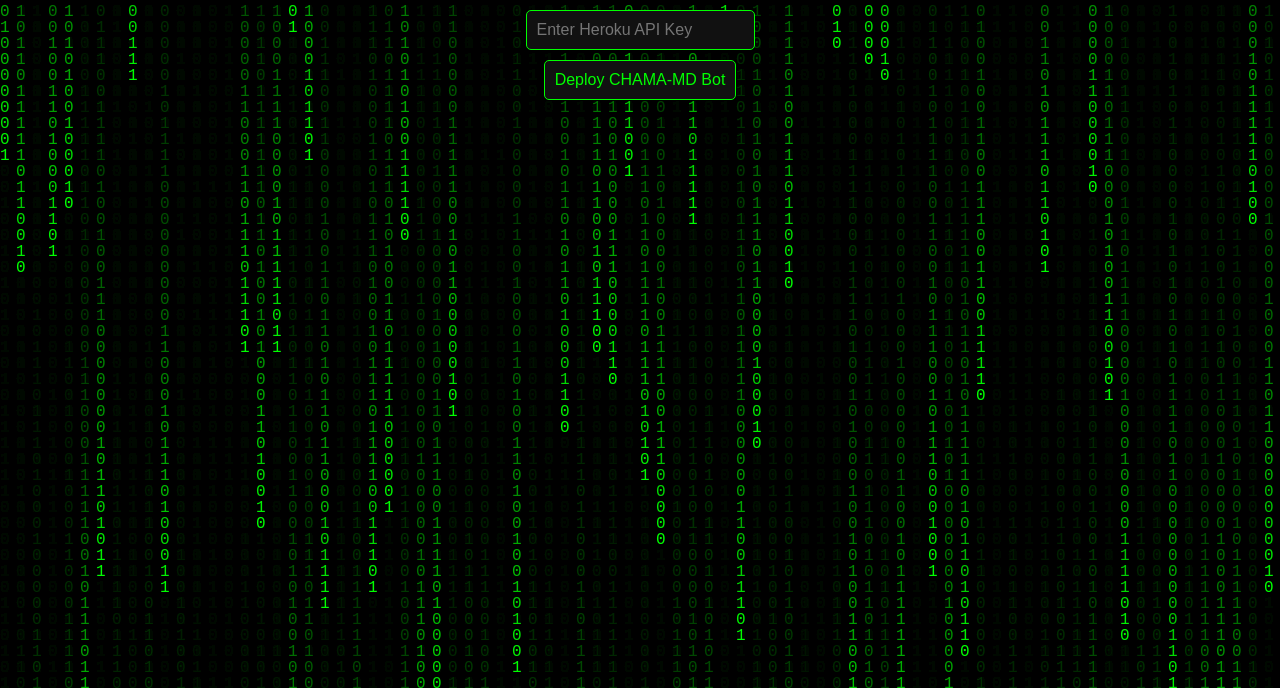
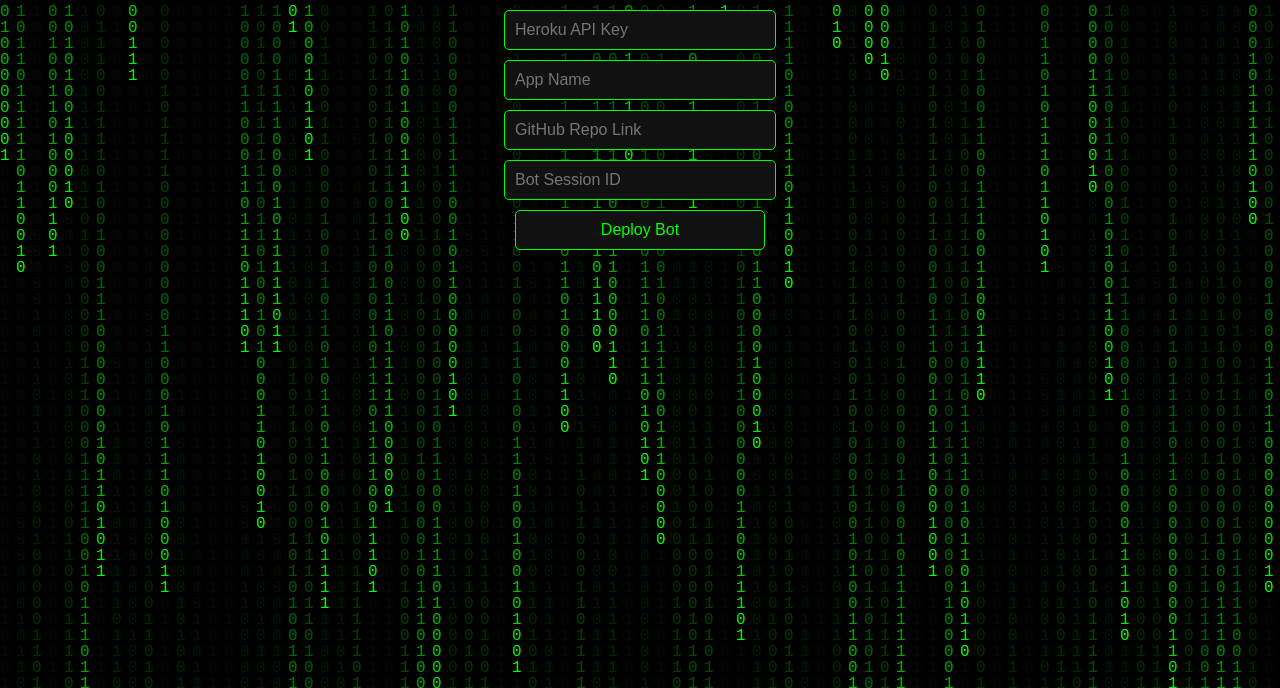
Before and after one commit to Chamijd/Hahajajaj, a plain HTML site: page index.html in a window 1280 px wide. Shown: the part 112-800 px from the top of the page. Drawn offline with Linux system fonts and the light colour scheme.

Commit message:
Update index.html

```diff
--- a/index.html
+++ b/index.html
@@ -32,6 +32,7 @@
       border: 1px solid #0f0;
       border-radius: 5px;
       outline: none;
+      width: 250px;
     }
     button:hover {
       background: #0f0;
@@ -44,8 +45,11 @@
   <canvas id="matrix"></canvas>
   <div class="container">
     <h1>🚀 Heroku Bot Deployer</h1>
-    <input type="text" id="apiKey" placeholder="Enter Heroku API Key"><br>
-    <button onclick="deploy()">Deploy CHAMA-MD Bot</button>
+    <input type="text" id="apiKey" placeholder="Heroku API Key"><br>
+    <input type="text" id="appName" placeholder="App Name"><br>
+    <input type="text" id="repoLink" placeholder="GitHub Repo Link"><br>
+    <input type="text" id="sessionId" placeholder="Bot Session ID"><br>
+    <button onclick="deploy()">Deploy Bot</button>
     <p id="status"></p>
   </div>
 
@@ -83,11 +87,14 @@
 
     // Deploy function
     async function deploy() {
-      const key = document.getElementById("apiKey").value.trim();
+      const apiKey = document.getElementById("apiKey").value.trim();
+      const appName = document.getElementById("appName").value.trim();
+      const repoLink = document.getElementById("repoLink").value.trim();
+      const sessionId = document.getElementById("sessionId").value.trim();
       const status = document.getElementById("status");
 
-      if (!key) {
-        status.innerText = "⚠️ Please enter Heroku API Key";
+      if (!apiKey || !appName || !repoLink || !sessionId) {
+        status.innerText = "⚠️ Please fill all fields";
         return;
       }
 
@@ -99,12 +106,15 @@
           headers: {
             "Accept": "application/vnd.heroku+json; version=3",
             "Content-Type": "application/json",
-            "Authorization": `Bearer ${key}`
+            "Authorization": `Bearer ${apiKey}`
           },
           body: JSON.stringify({
-            "app": { "name": null },
-            "source_blob": {
-              "url": "https://github.com/CHMA2009/-CHAMA-MD/archive/refs/heads/main.zip"
+            app: { name: appName },
+            source_blob: { url: repoLink + "/archive/refs/heads/main.zip" },
+            overrides: {
+              env: {
+                SESSION_ID: sessionId
+              }
             }
           })
         });
@@ -112,9 +122,9 @@
         const data = await res.json();
 
         if (data.id) {
-          status.innerHTML = `✅ Deploy successful!<br>App ID: ${data.app.id}<br><a href="https://dashboard.heroku.com/apps/${data.app.name}" target="_blank">Open App</a>`;
+          status.innerHTML = `✅ Deploy successful!<br>App: ${data.app.name}<br><a href="https://${data.app.name}.herokuapp.com" target="_blank">Open App</a>`;
         } else {
-          status.innerText = "❌ Deploy failed. Check your API key and try again.";
+          status.innerText = "❌ Deploy failed. Check API key and inputs.";
         }
       } catch (err) {
         console.error(err);
```
